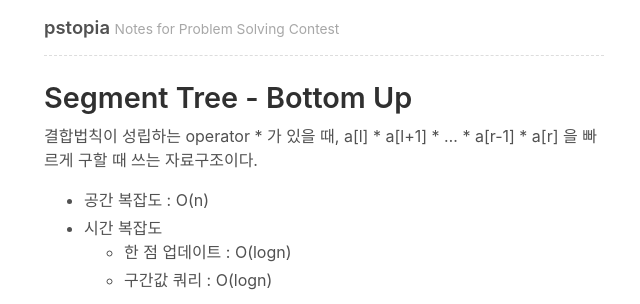
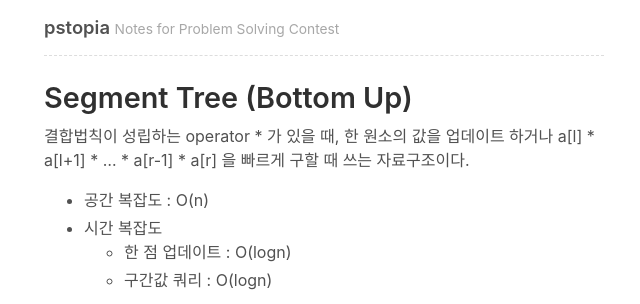
Before and after one commit to pstopia/pstopia.github.io, a Jekyll site: the page built from notes/data-structure/segment-tree-bottomup.md, in a window 1280 px wide, cut to the strip 0-304 px from the top of the page. Shown: the whole strip, without its empty margins (316-956 px from the left). Built offline with Jekyll 4.4.1, drawn with Linux system fonts in a browser that asks for light colours; some web fonts are replaced; comment, search, counter and statistics services are not loaded.

Commit message:
modify description

```diff
--- a/notes/data-structure/segment-tree-bottomup.md
+++ b/notes/data-structure/segment-tree-bottomup.md
@@ -1,9 +1,11 @@
 ---
 layout: page
-title: Segment Tree - Bottom Up
+title: Segment Tree (Bottom Up)
 ---
 
-결합법칙이 성립하는 operator * 가 있을 때, a[l] * a[l+1] * ... * a[r-1] * a[r] 을 빠르게 구할 때 쓰는 자료구조이다.
+결합법칙이 성립하는 operator * 가 있을 때,
+한 원소의 값을 업데이트 하거나
+a[l] * a[l+1] * ... * a[r-1] * a[r] 을 빠르게 구할 때 쓰는 자료구조이다.
 
   * 공간 복잡도 : O(n)
   * 시간 복잡도
```
Also changed, not shown: index.md (+2 -2 lines), notes/data-structure/segment-tree-lazy-bottomup.md (+1 -1 lines).
